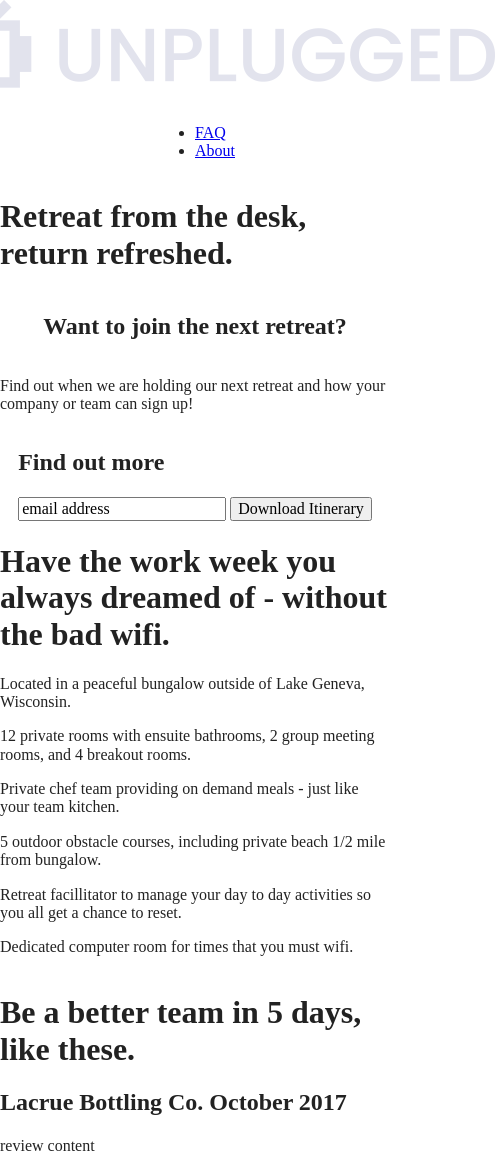
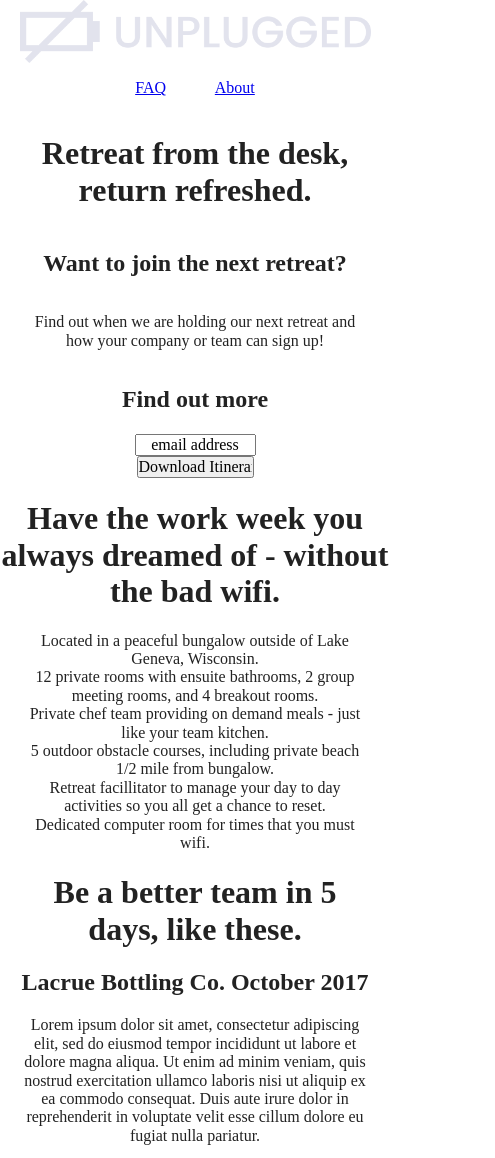
Before and after one commit to Dsmndcrry/unplugged, a website built with Parcel: page index.html in a window 390 px wide. Shown: the top 1158 px of the page, 495 px wide, since content can reach past the window. Built offline with nearby package versions, Linux system fonts and the light colour scheme.

Commit message:
formatted mobile layout

```diff
--- a/css/main.css
+++ b/css/main.css
@@ -15,6 +15,7 @@ html {
   color: #222;
   font-size: 1em;
   line-height: 1.4;
+  max-width: 1200px;
 }
 
 /*
@@ -88,12 +89,14 @@ textarea {
    ========================================================================== */
 
   /* ------------------- Base Header - Footer Styles ------------------------*/
+
   header,
   footer {
        display:flex;
        justify-content: center;
        align-items: center;
        flex-flow: row wrap;
+
   }
 
   header .content-wrapper {
@@ -101,14 +104,41 @@ textarea {
        justify-content: center;
        align-items: center;
        flex-flow: row wrap;
-
   }
 
   header nav {
        display:flex;
        justify-content: center;
        align-items: center;
-    flex-flow: row nowrap;
+       flex-flow: row wrap;
+       width:90%;
+  }
+
+  header nav img {
+       width: 100%;
+  }
+
+  header nav ul {
+       display:flex;
+       justify-content: space-around;
+       align-items: center;
+       padding: 0;
+       width:48%;
+  }
+
+  nav ul li {
+       display:flex;
+       justify-content: space-around;
+       align-items: center;
+
+  }
+
+  main{
+       display:flex;
+       justify-content: center;
+       align-items: center;
+       flex-flow: row wrap;
+
   }
 
   main .hero {
@@ -116,9 +146,35 @@ textarea {
        justify-content: center;
        align-items: center;
        flex-flow: row wrap;
+       width:100%;
   }
 
+  .hero h1 {
+    width: 88%;
+    text-align: center;
+
+  }
+
+
+
   aside {
+      display: flex;
+      justify-content: center;
+      align-items: center;
+      flex-flow: row wrap;
+      width:100%;
+  }
+
+  aside h2,
+  aside p {
+      width: 88%;
+      text-align: center;
+      align-items: center;
+      justify-content: center;
+  }
+
+  aside .signup-form {
+      width: 60%;
       display: flex;
       justify-content: center;
       align-items: center;
@@ -126,11 +182,54 @@ textarea {
 
   }
 
-    .features .content-wrapepr {
+    aside .signup-form input {
       display: flex;
       justify-content: center;
       align-items: center;
       flex-flow: row wrap;
+      text-align: center;
+      padding: 0;
+      width: 50%;
+    }
+
+
+
+    .features {
+      display: flex;
+      justify-content: center;
+      align-items: center;
+      flex-flow: row wrap;
+      width: 100%;
+    }
+
+    .features .content-wrapper {
+      display: flex;
+      justify-content: center;
+      align-items: center;
+      flex-flow: row wrap;
+      width: 100%;
+    }
+
+
+    .features h1 {
+      width: 100%;
+      align-items: center;
+      text-align: center;
+    }
+
+    .features .content-wrapper article p {
+      text-align: center;
+      margin: 0;
+    }
+
+    .features-item-description  {
+      display: flex;
+      justify-content: center;
+      align-items: center;
+      flex-flow: row wrap;
+      text-align: center;
+      padding: 0 20px;
+
     }
 
     .reviews {
@@ -138,6 +237,13 @@ textarea {
       justify-content: center;
       align-items: center;
       flex-flow: row wrap;
+      width: 100%;
+    }
+
+    .reviews h1, h2, p{
+      text-align: center;
+      padding: 0 20px;
+
     }
 
     .mission {
@@ -147,11 +253,23 @@ textarea {
       flex-flow: row wrap;
     }
 
-    .contact {
+    footer .footer-content {
       display: flex;
       justify-content: center;
       align-items: center;
       flex-flow: row wrap;
+      width: 100%;
+
+    }
+
+    .contact h2 {
+      display: flex;
+      justify-content: center;
+      align-items: center;
+      flex-flow: row wrap;
+      text-align: center;
+      width: 100%;
+      padding: 0;
     }
 
     .faq {
@@ -166,6 +284,10 @@ textarea {
       justify-content: center;
       align-items: center;
       flex-flow: row wrap;
+    }
+
+    .copyright {
+      width: 100%;
     }
 
 
--- a/index.html
+++ b/index.html
@@ -26,9 +26,9 @@
 
   <header>
      <div class="content-wrapper">
+        <nav>
         <a href="#"><img src="img/unplugged-logo.png" alt="unplugged logo"></a>
         <div class-"header-divider"></div>
-        <nav>
            <ul>
               <li><a href="faq/index.html" target="_blank">FAQ</a></li>
               <li><a href="about/index.html" target="_blank">About</a></li>
@@ -91,7 +91,7 @@
             <article>
                 <p class="img"></p>
                 <h2>Lacrue Bottling Co. October 2017</h2>
-                <p> review content </p>
+                <p> Lorem ipsum dolor sit amet, consectetur adipiscing elit, sed do eiusmod tempor incididunt ut labore et dolore magna aliqua. Ut enim ad minim veniam, quis nostrud exercitation ullamco laboris nisi ut aliquip ex ea commodo consequat. Duis aute irure dolor in reprehenderit in voluptate velit esse cillum dolore eu fugiat nulla pariatur.  </p>
             </article>
         </div>
     </section>
```
Lines whose indentation alone changed are shown as unchanged.
